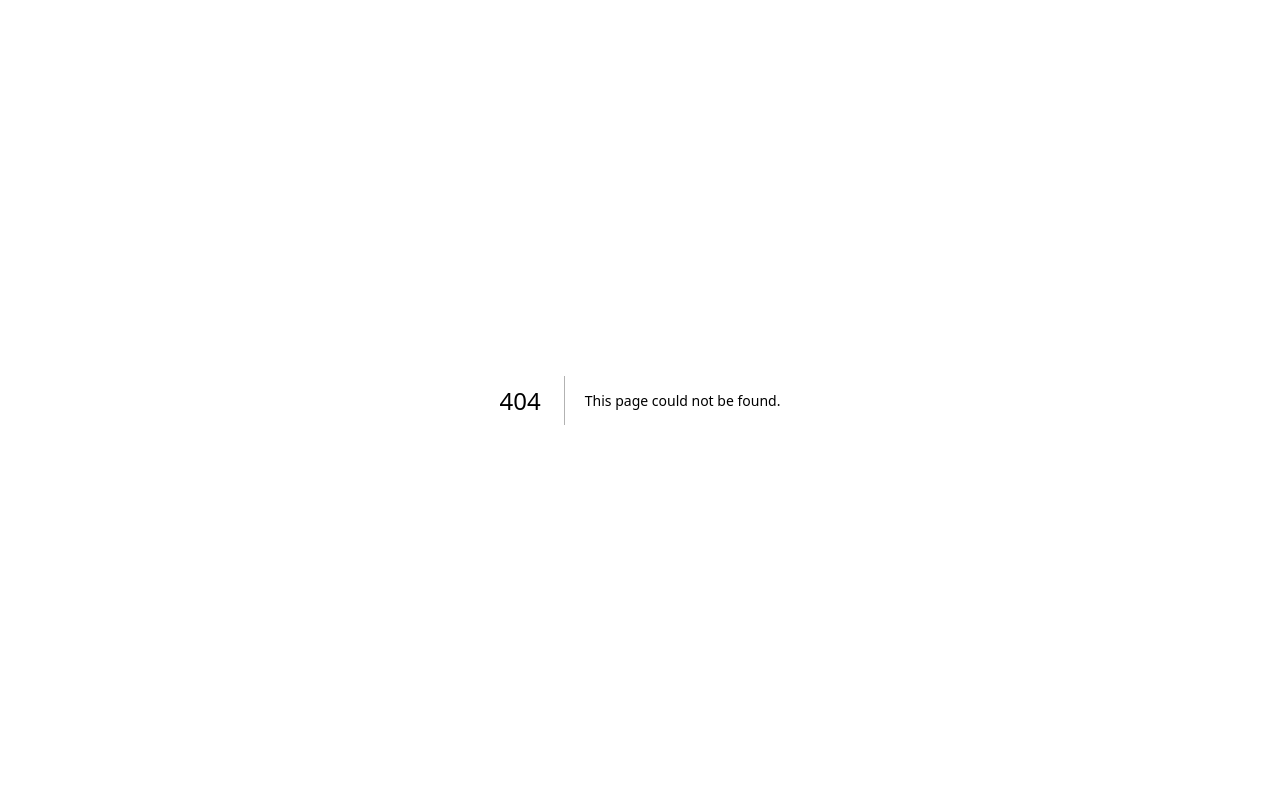
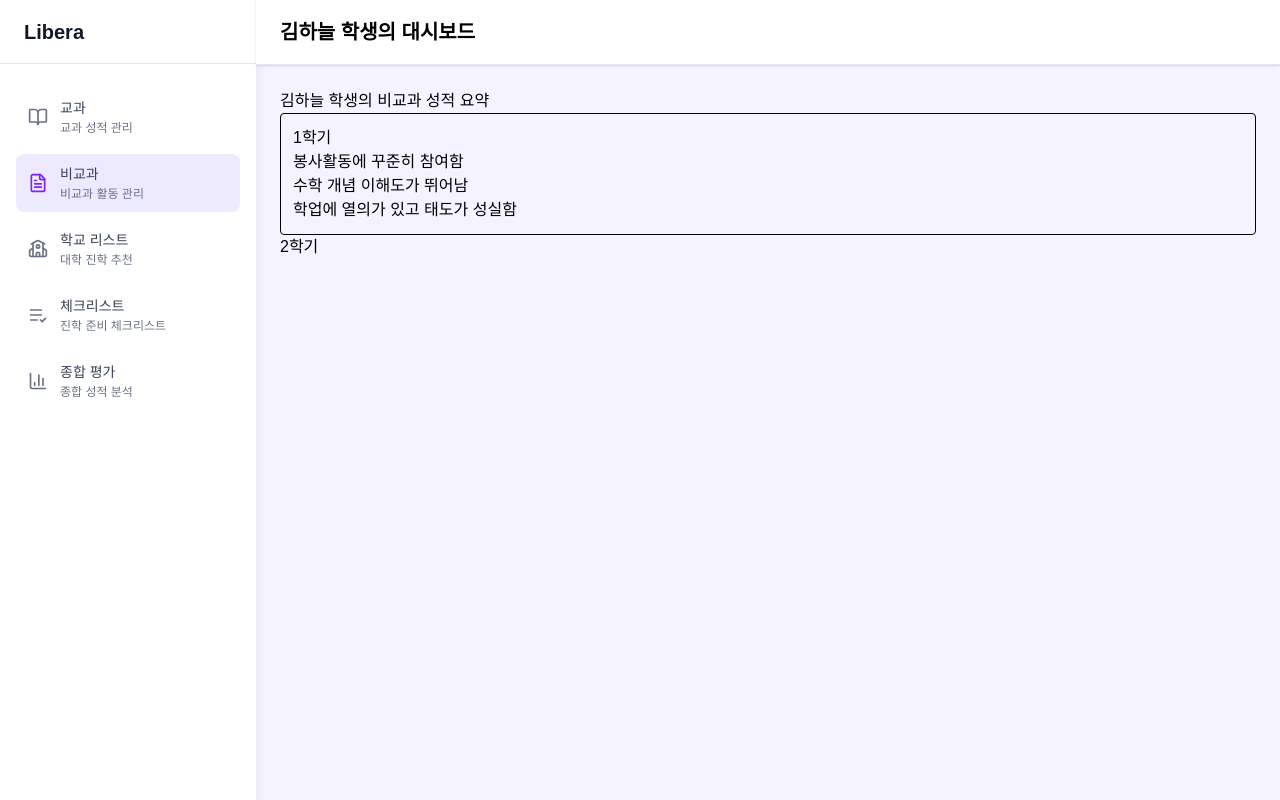
Before and after one commit to kimgywls/Libera, a Next.js app: page /dashboard/1/non-scores in a window 1280 px wide. Before the commit this address had no page. Built offline with nearby package versions, Linux system fonts and the light colour scheme.

Commit message:
Making non score UI and layout

```diff
--- /dev/null
+++ b/src/app/dashboard/[id]/non-scores/StudentNonScoreSummaryDisplay.tsx
@@ -0,0 +1,27 @@
+import { SEMESTER } from "@/app/constants";
+import { NonScoreSummary } from "@/app/types/scores";
+import { Student } from "@/app/types/students";
+
+interface StudentNonScoreSummaryDisplayProps {
+    studentNonScores: NonScoreSummary;
+    student: Student;
+}
+
+export default function StudentNonScoreSummaryDisplay({ studentNonScores, student }: StudentNonScoreSummaryDisplayProps) {
+
+    console.log("📌 keys", Object.keys(studentNonScores.bySemester));
+    console.log("📌 direct access", studentNonScores.bySemester["1-1"]);
+    console.log("📌 by constant", studentNonScores.bySemester[SEMESTER.FIRST_SEMESTER]);
+
+    return <div><h2>{student.studentName} 학생의 비교과 성적 요약</h2>
+        <div className="border rounded p-3 text-black">
+            <h3>1학기</h3>
+            <p>{studentNonScores.bySemester[SEMESTER.FIRST_SEMESTER]?.creativeActive}</p>
+            <p>{studentNonScores.bySemester[SEMESTER.FIRST_SEMESTER]?.detailedAndSpecial}</p>
+            <p>{studentNonScores.bySemester[SEMESTER.FIRST_SEMESTER]?.generalOpinion}</p>
+        </div>
+        <div>
+            <h3>2학기</h3>
+        </div>
+    </div>;
+}
--- /dev/null
+++ b/src/app/dashboard/[id]/non-scores/page.tsx
@@ -0,0 +1,58 @@
+"use client";
+
+import { useParams } from 'next/navigation';
+import { useFetchStudents } from '@/app/main/_hooks/useFetchStudents';
+import { Student } from '@/app/types/students';
+import { useStudentAllNonScore } from '../../_hooks/useStudentNonScore';
+import NoGradesMessage from '../scores/_components/NoGradesMessage';
+import LoadingState from '../scores/_components/LoadingState';
+import ErrorState from '../scores/_components/ErrorState';
+import StudentNotFound from '../scores/_components/StudentNotFound';
+import StudentNonScoreSummaryDisplay from './StudentNonScoreSummaryDisplay';
+
+export default function NonScoresPage() {
+    const params = useParams();
+    const studentId = params.id as string;
+    const { students, loading: studentsLoading, error: studentsError } = useFetchStudents();
+    const { studentNonScores, loading: nonScoresLoading, error: nonScoresError } = useStudentAllNonScore(studentId);
+
+    // 학생 목록 로딩 중인 경우
+    if (studentsLoading) {
+        return <LoadingState />;
+    }
+
+    // 학생 목록 에러가 발생한 경우
+    if (studentsError) {
+        return <ErrorState message={studentsError} />;
+    }
+
+    // 현재 학생 정보 찾기
+    const currentStudent = students.find((student: Student) => student.id === studentId);
+
+    // 학생을 찾을 수 없는 경우
+    if (!currentStudent) {
+        return <StudentNotFound />;
+    }
+
+    // 성적 데이터 로딩 중인 경우
+    if (nonScoresLoading) {
+        return <LoadingState />;
+    }
+
+    // 성적 데이터 에러가 발생한 경우
+    if (nonScoresError) {
+        return <ErrorState message={nonScoresError} />;
+    }
+
+    // 성적 데이터가 없는 경우
+    if (!studentNonScores) {
+        return (
+            <NoGradesMessage
+                message={`${currentStudent.studentName} 학생의 성적 데이터가 없습니다.`}
+            />
+        );
+    }
+
+    // 성적 데이터가 있는 경우
+    return <StudentNonScoreSummaryDisplay studentNonScores={studentNonScores} student={currentStudent} />;
+}
--- /dev/null
+++ b/src/app/dashboard/_actions/fetch-parsed-non-scores.ts
@@ -0,0 +1,119 @@
+"use server";
+
+import { NonScoreSummary } from "@/app/types/scores";
+
+// 목데이터: 비교과 (NonScoreRowData[])
+const mockNonScoreRows: NonScoreSummary[] = [
+    {
+        studentId: "1",
+        bySemester: {
+            "1-1": {
+                creativeActive: "봉사활동에 꾸준히 참여함",
+                detailedAndSpecial: "수학 개념 이해도가 뛰어남",
+                generalOpinion: "학업에 열의가 있고 태도가 성실함",
+            },
+            "1-2": {
+                creativeActive: "자율 독서 프로젝트에 참여함",
+                detailedAndSpecial: "글쓰기 능력이 우수함",
+                generalOpinion: "긍정적인 태도로 친구들과 잘 어울림",
+            },
+            "2-1": {
+                creativeActive: "학교 축제 기획에 적극 참여함",
+                detailedAndSpecial: "과학 탐구 실험에 뛰어난 관찰력을 보임",
+                generalOpinion: "성실하고 책임감 있는 학생",
+            },
+            "2-2": {
+                creativeActive: "토론 동아리에서 활발히 활동함",
+                detailedAndSpecial: "비판적 사고 능력이 뛰어남",
+                generalOpinion: "리더십을 바탕으로 모범적인 태도 유지",
+            },
+            "3-1": {
+                creativeActive: "학급 회장을 맡아 리더십을 발휘함",
+                detailedAndSpecial: "사회적 이슈에 대한 깊은 관심을 보임",
+                generalOpinion: "모든 활동에 솔선수범하는 태도",
+            },
+        },
+    },
+    {
+        studentId: "2",
+        bySemester: {
+            "1-1": {
+                creativeActive: "환경보호 캠페인 참여",
+                detailedAndSpecial: "영어 표현력이 뛰어남",
+                generalOpinion: "적극적인 수업 태도를 보임",
+            },
+            "1-2": {
+                creativeActive: "미술대회에 참여하여 수상 경력 있음",
+                detailedAndSpecial: "창의적 사고를 자주 보여줌",
+                generalOpinion: "조용하지만 집중력이 뛰어난 학생",
+            },
+            "2-1": {
+                creativeActive: "과학 탐구 발표에서 주도적으로 참여함",
+                detailedAndSpecial: "실험 기록과 발표력이 우수함",
+                generalOpinion: "팀워크가 뛰어나며 협력적임",
+            },
+            "2-2": {
+                creativeActive: "역사탐방 프로젝트에 참여함",
+                detailedAndSpecial: "자료조사 및 정리에 능숙함",
+                generalOpinion: "책임감 있게 역할을 수행함",
+            },
+        },
+    },
+    {
+        studentId: "3",
+        bySemester: {
+            "1-1": {
+                creativeActive: "교내 독서 토론회 참여",
+                detailedAndSpecial: "사회 과목에서 깊이 있는 이해력을 보임",
+                generalOpinion: "정직하고 성실한 태도로 임함",
+            },
+            "1-2": {
+                creativeActive: "음악 시간에 창의적인 작곡을 시도함",
+                detailedAndSpecial: "음악적 감각이 뛰어남",
+                generalOpinion: "예술 활동에서의 열정이 돋보임",
+            },
+            "2-1": {
+                creativeActive: "수학 경시대회 참가",
+                detailedAndSpecial: "문제 해결 능력이 우수함",
+                generalOpinion: "자기 주도적 학습 태도가 뛰어남",
+            },
+            "2-2": {
+                creativeActive: "교내 방송반 활동",
+                detailedAndSpecial: "매체 활용 능력이 뛰어남",
+                generalOpinion: "원활한 의사소통 능력을 보임",
+            },
+        },
+    },
+];
+
+
+// 비교과 파싱 데이터 가져오기
+export const fetchParsedNonScoreRows = async (
+    studentId: string
+): Promise<NonScoreSummary> => {
+    /*
+    const res = await fetch(`${process.env.API_URL}/api/non-score-rows/${studentId}`);
+    if (!res.ok) throw new Error("비교과 파싱 데이터 요청 실패");
+    return res.json();
+    */
+
+    const nonScoreRows = mockNonScoreRows.find((row) => row.studentId === studentId);
+    if (!nonScoreRows) {
+        throw new Error("해당 학생의 비교과 데이터를 찾을 수 없습니다.");
+    }
+    return nonScoreRows;
+};
+
+
+// 학기별 비교과 결과 반환
+export const getStudentNonScores = async (studentId: string) => {
+    try {
+        const nonScoreRows = await fetchParsedNonScoreRows(studentId);
+        return {
+            nonScoreRows,
+        };
+    } catch (error) {
+        console.error("📛 비교과 데이터를 가져오는 중 오류:", error);
+        throw error;
+    }
+};
```
